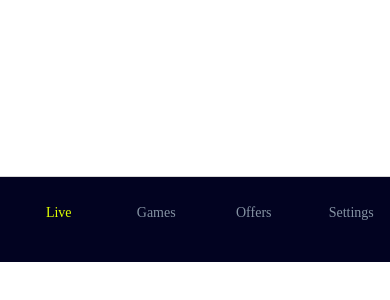
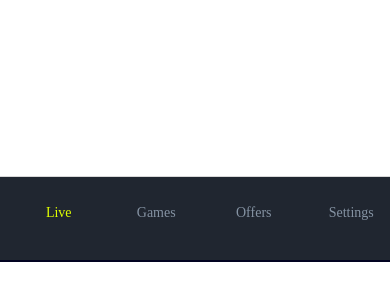
Before and after one commit to husen180894/GamesBucket, a React Native app: screen /Main in a window 390 px wide. Shown: the part 246-546 px from the top of the page. Built offline with nearby package versions, Linux system fonts and the light colour scheme; some icons are missing.

Commit message:
FIXED BUG PATHS

```diff
--- a/jsconfig.json
+++ b/jsconfig.json
@@ -2,7 +2,7 @@
   "compilerOptions": {
     "baseUrl": ".",
     "paths": {
-      "*": ["src/*"]
+      "~*": ["src/*"]
     }
   }
 }
--- a/src/screens/Home/HomeScreen.js
+++ b/src/screens/Home/HomeScreen.js
@@ -1,12 +1,13 @@
 import {StyleSheet, Text, View} from 'react-native';
 import React from 'react';
 import {Button} from '@rneui/themed';
+import {STYLES} from '~assets/constants';
 
 const HomeScreen = props => {
   const {navigation} = props;
   return (
-    <View>
-      <Text style={{color: '#000'}}>HomeScreen</Text>
+    <View style={STYLES.container}>
+      <Text>HomeScreen</Text>
       <Button onPress={() => navigation.navigate('Settings')}>
         Got To Setting
       </Button>
--- a/src/screens/Stacks/MainStack.js
+++ b/src/screens/Stacks/MainStack.js
@@ -19,7 +19,7 @@ function MainStack() {
         tabBarShowLabel: true,
         tabBarIconStyle: {marginBottom: -5},
         tabBarStyle: {
-          backgroundColor: COLORS.appPrimary,
+          backgroundColor: COLORS.appSecondary,
           paddingBottom: 15,
           height:
             Platform.OS === 'android'
```
